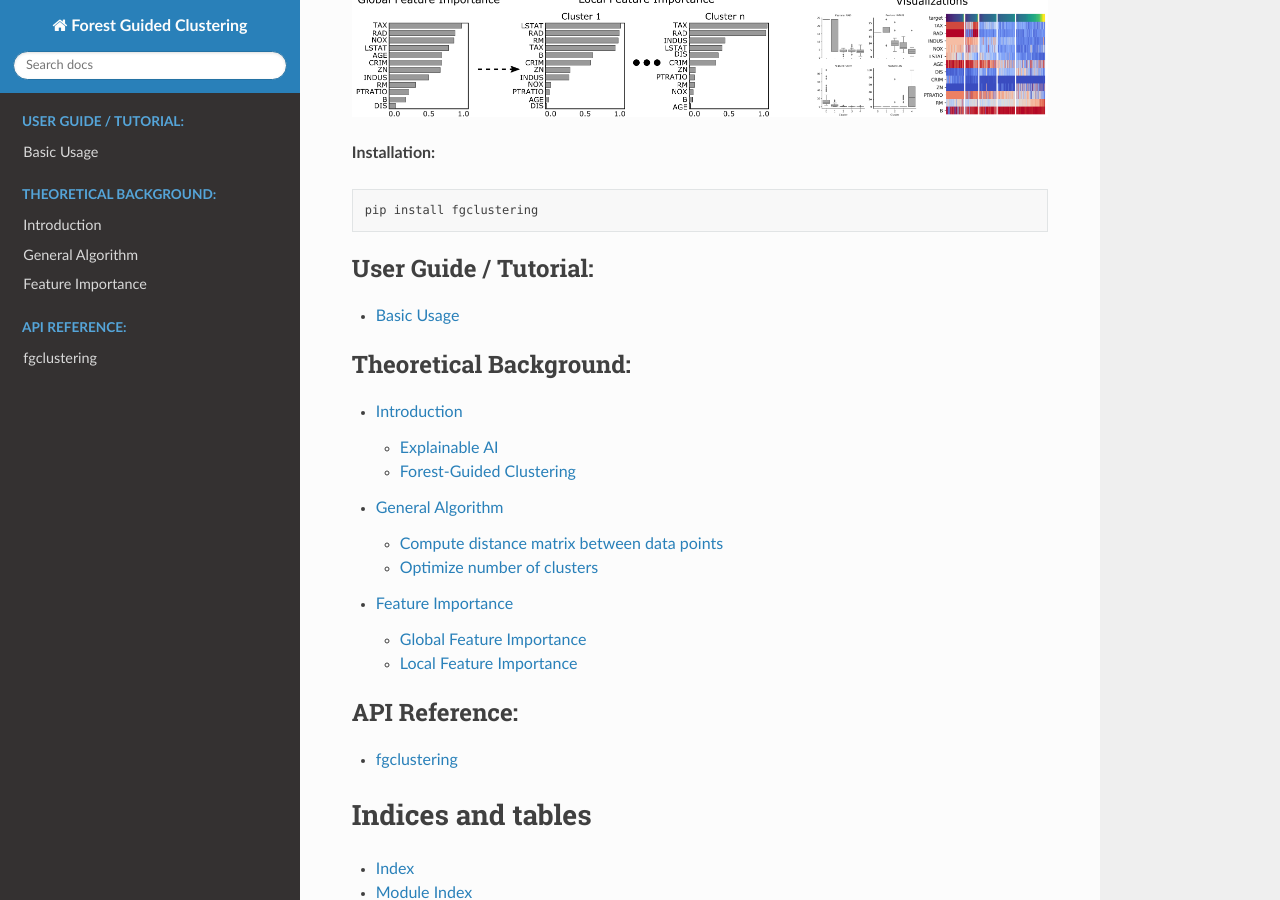
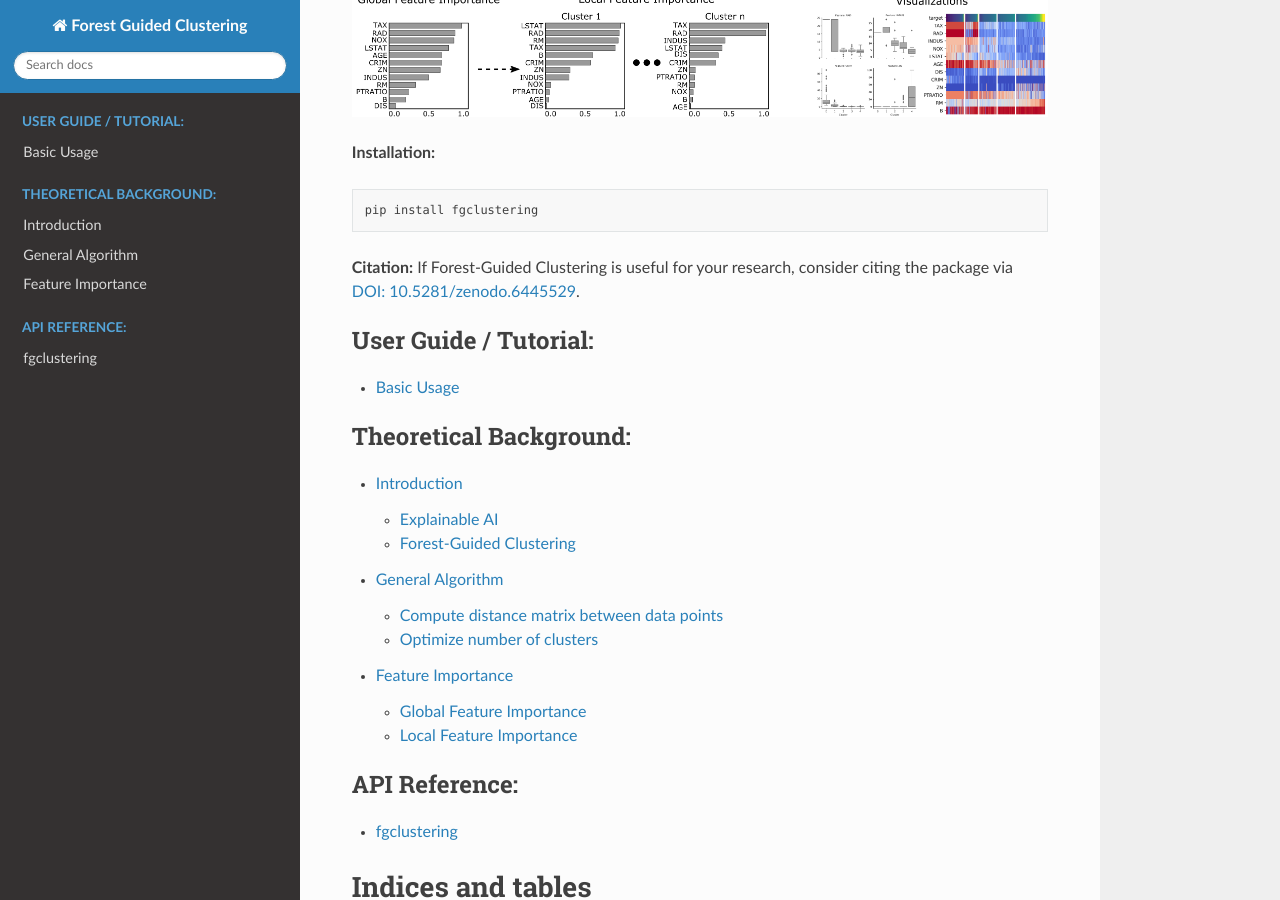
Before and after one commit to HelmholtzAI-Consultants-Munich/fg-clustering, a Sphinx documentation site: the page built from docs/source/index.rst, in a window 1280 px wide and 900 px high, scrolled down 745 px. Built offline with Sphinx 7.4.7 and the Read the Docs theme 2.0.0, drawn with Linux system fonts in a browser that asks for light colours; pages that are not in the unit, such as notebooks, are missing from menus.

Commit message:
Update index.rst

```diff
--- a/docs/source/index.rst
+++ b/docs/source/index.rst
@@ -15,6 +15,9 @@ This python package is about explainability of Random Forest models. Standard ex
 .. code:: bash
 
     pip install fgclustering
+
+**Citation:** If Forest-Guided Clustering is useful for your research, consider citing the package via `DOI: 10.5281/zenodo.6445529 <https://zenodo.org/badge/latestdoi/397931780>`_.
+
 
 .. toctree::
    :maxdepth: 2
```
